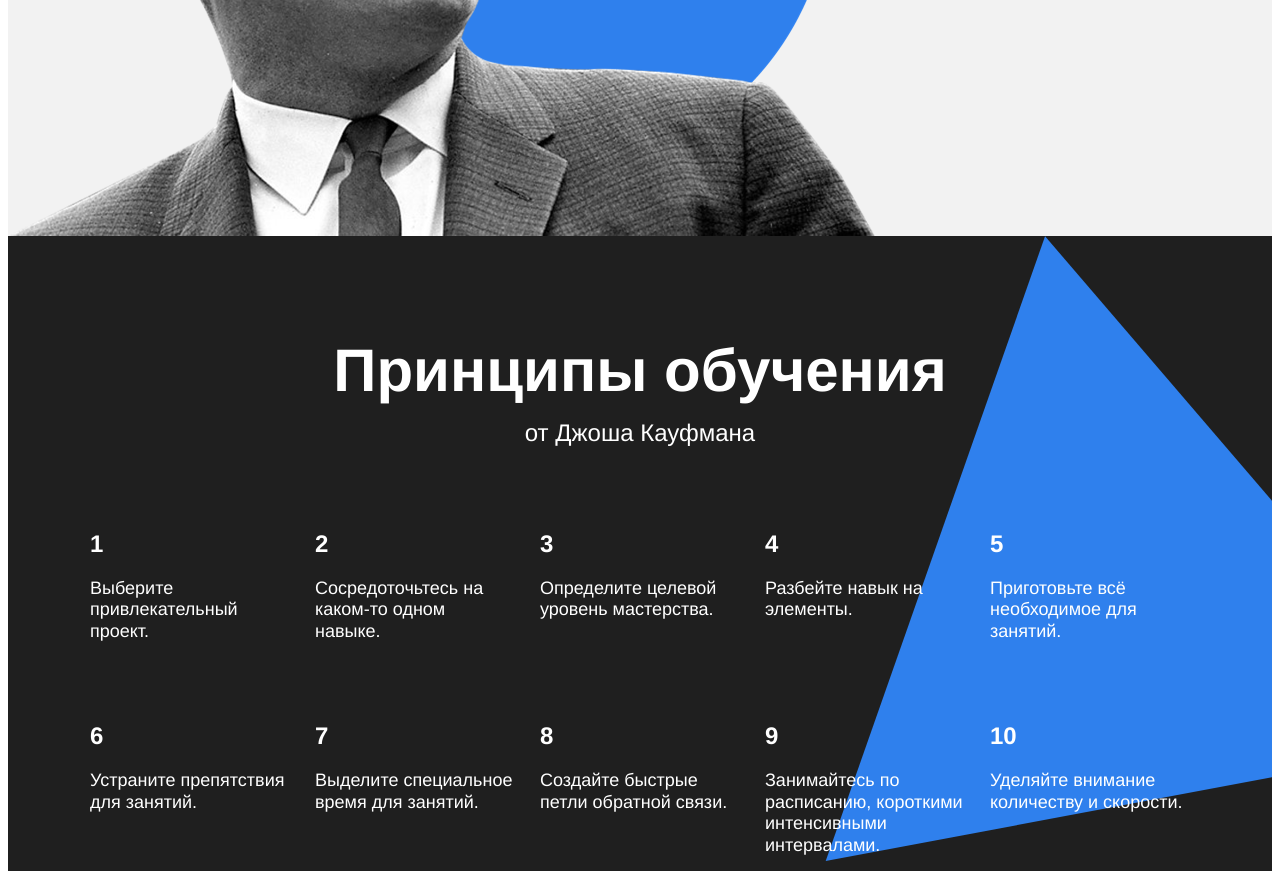
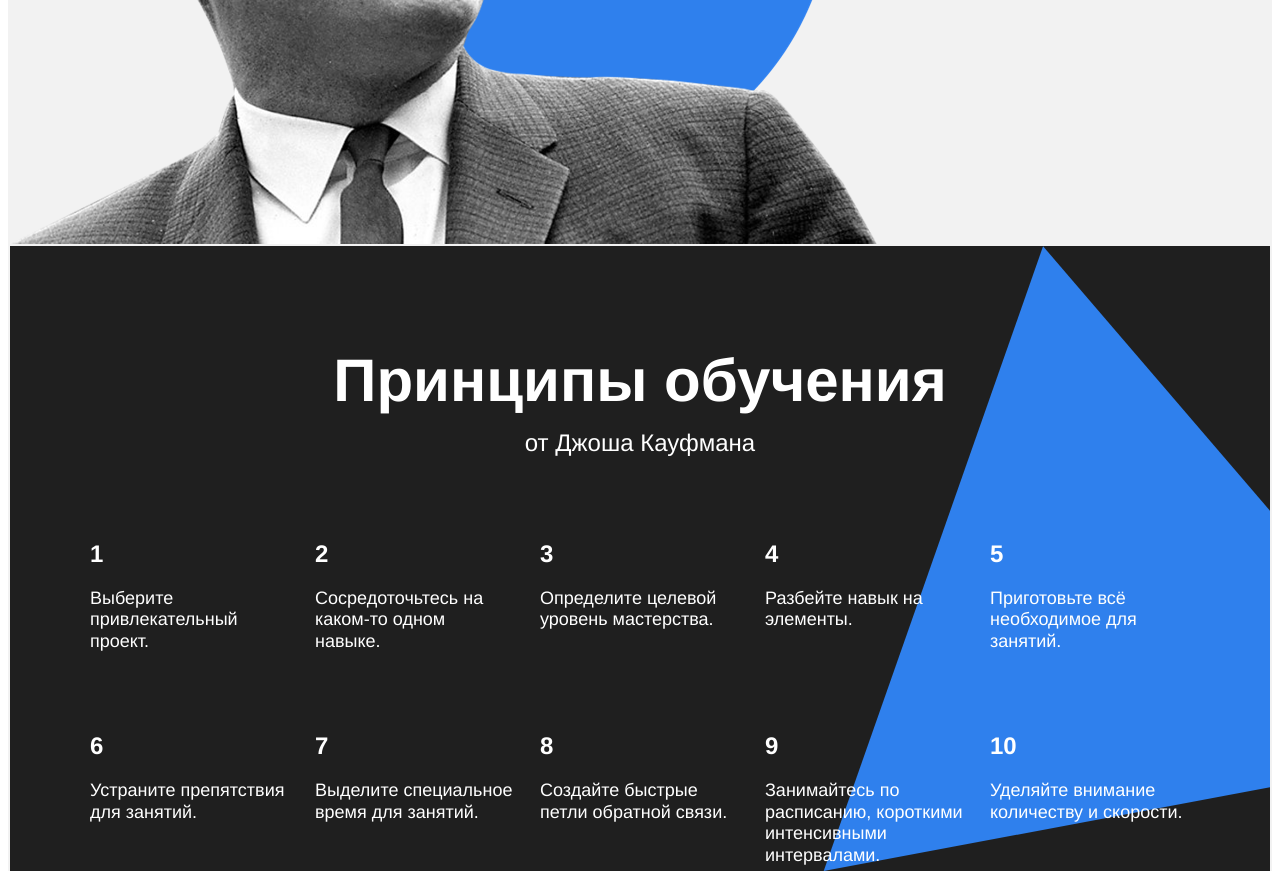
Before and after one commit to chedore/how-to-learn, a plain HTML site: page index.html in a window 1280 px wide. Shown: the part 2670-3541 px from the top of the page. Drawn offline with Linux system fonts and the light colour scheme.

Commit message:
change style

```diff
--- a/styles/style.css
+++ b/styles/style.css
@@ -1,6 +1,7 @@
-/* div, header, .description, section, nav {
-  border: 1px solid red;
-} */
+header, section, footer, .page {
+  /* border: 1px solid red; */
+  border: 1px solid #f2f2f2
+}
 
 .page {
   min-width: 1100px;
```
